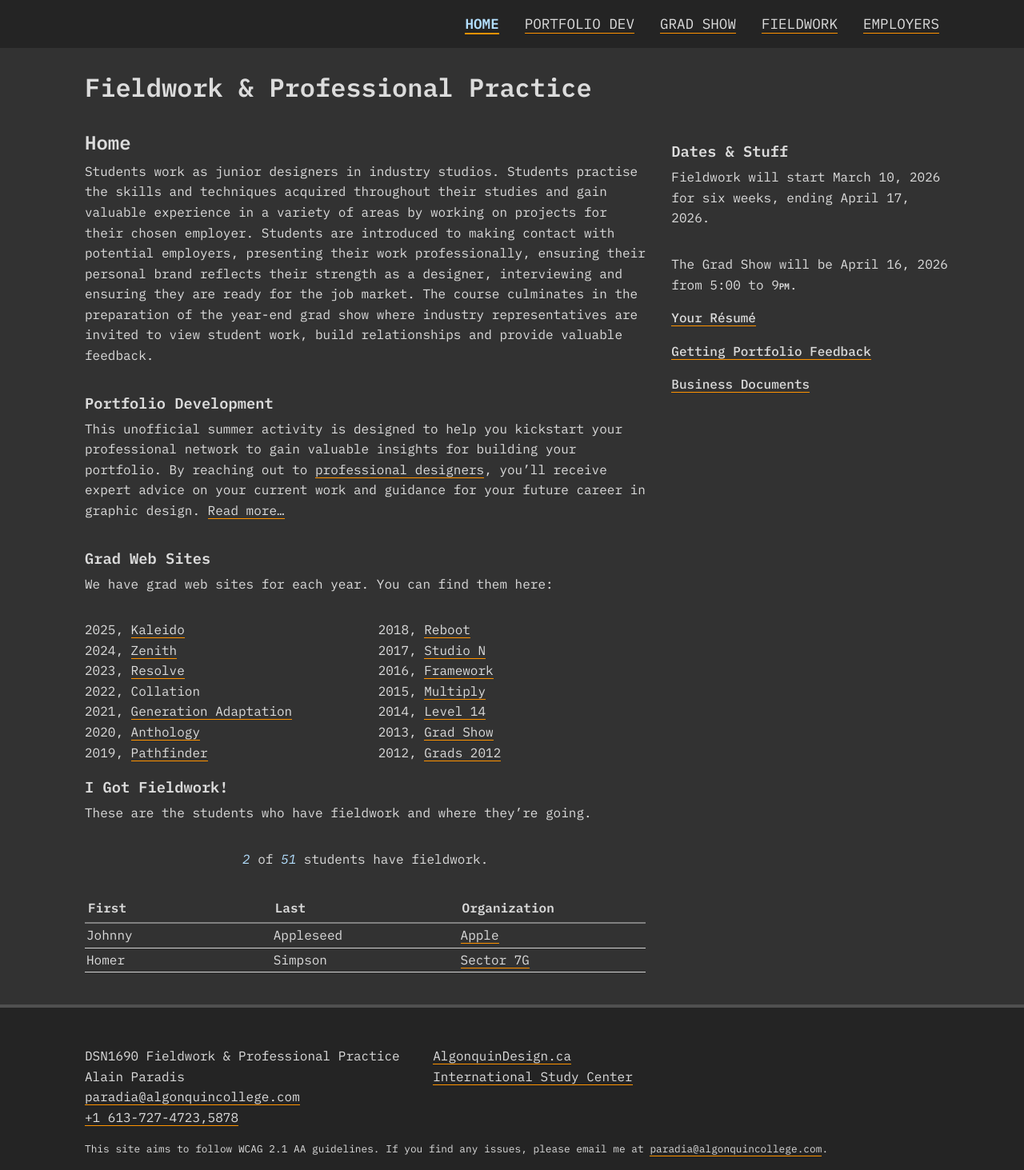
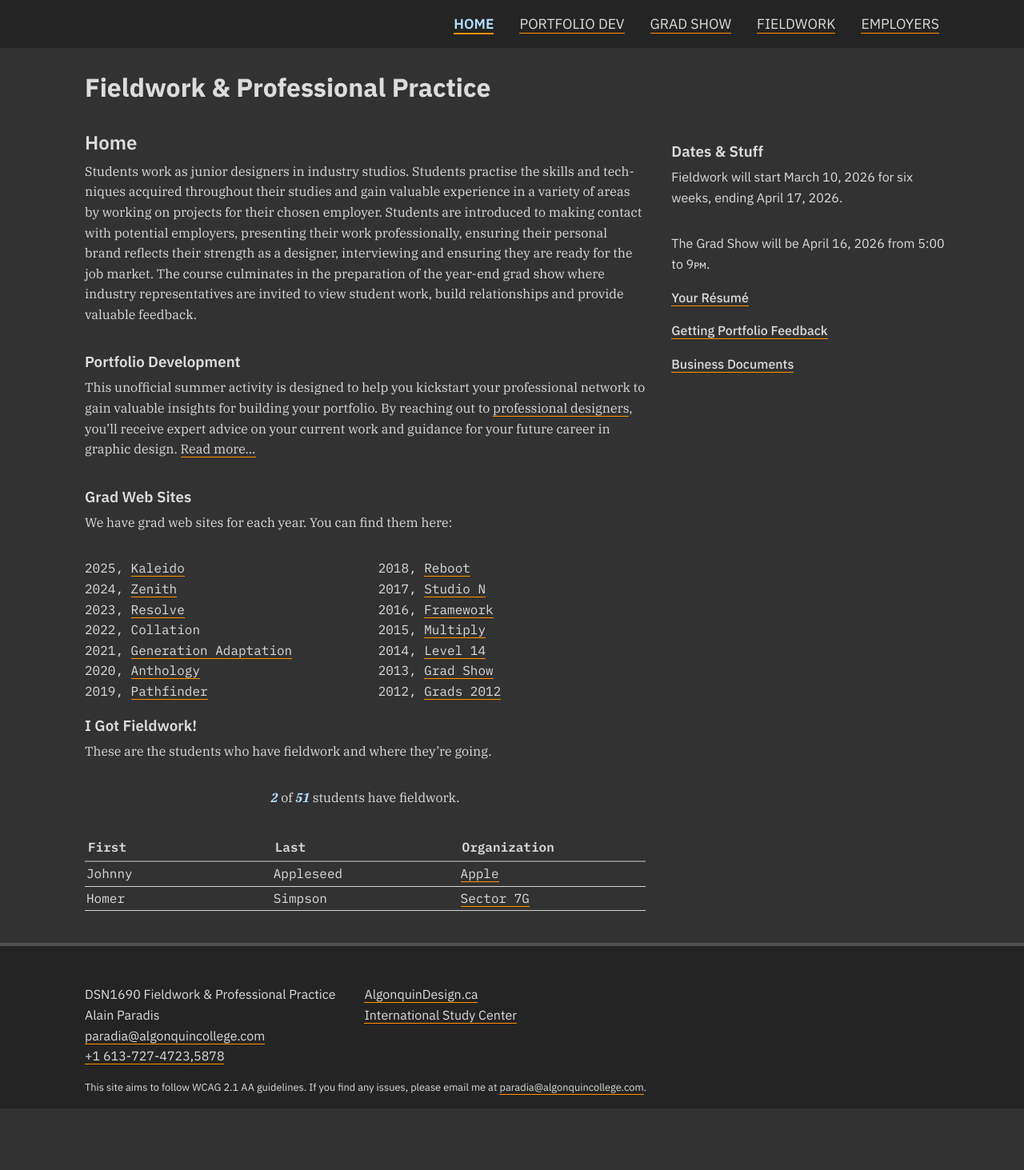
Before and after one commit to AlainParadis/wil, a Jekyll site: the page built from index.md, in a window 1280 px wide. Shown: the whole page at 80% size. Built offline with Jekyll 4.4.1, drawn with Linux system fonts in a browser that asks for light colours; after the commit the page ends 1386 px from its top, so only the background shows below that.

Commit message:
typographic enhancement

```diff
--- a/_layouts/default.html
+++ b/_layouts/default.html
@@ -7,7 +7,7 @@
 	<link rel="stylesheet" href="{{ site.url }}{{ site.baseurl }}/css/styles.css" type="text/css">
 	<link rel="preconnect" href="https://fonts.googleapis.com">
 	<link rel="preconnect" href="https://fonts.gstatic.com" crossorigin>
-	<link href="https://fonts.googleapis.com/css2?family=IBM+Plex+Mono:ital,wght@0,100;0,200;0,300;0,400;0,500;0,600;0,700;1,100;1,200;1,300;1,400;1,500;1,600;1,700&amp;display=swap" rel="stylesheet">
+	<link href="https://fonts.googleapis.com/css2?family=IBM+Plex+Mono:ital,wght@0,300;0,400;0,600;0,700;1,300;1,400;1,600;1,700&amp;family=IBM+Plex+Sans:ital,wght@0,100..700;1,100..700&amp;family=IBM+Plex+Serif:ital,wght@0,400;0,500;0,700;1,400;1,500;1,700&amp;display=swap" rel="stylesheet">
 	<title>{{ page.title }} | Fieldwork & Professional Practice</title>
 </head>
 <script>
--- a/css/styles.css
+++ b/css/styles.css
@@ -21,7 +21,7 @@
 
 html
 {
-	font-family: "IBM Plex Mono", sans-serif;
+	font-family: "IBM Plex Serif", serif;
 	font-style: normal;
 	font-size: 16px;
 	font-weight: 400;
@@ -35,6 +35,11 @@ body
 	margin: 0 auto 0 auto;
 	padding: 0;
 	overflow-x: hidden;
+    hyphens: auto;
+    hyphenate-limit-chars: 6 3 3;
+    hyphenate-limit-lines: 2;
+    hyphenate-limit-last: always;
+    hyphenate-limit-zone: 8%;
 }
 
 #container
@@ -65,6 +70,8 @@ nav
 
 aside
 {
+	font-family: "IBM Plex Sans", sans-serif;
+	font-style: normal;
 	grid-area: aside;
 	margin: 0 0 0 1rem;
 }
@@ -115,6 +122,20 @@ nav ul li a
 	text-transform: uppercase;
 }
 
+.sans
+{
+	font-family: "IBM Plex Sans", sans-serif;
+	font-style: normal;
+}
+
+.mono
+{
+	font-family: "IBM Plex Mono", sans-serif;
+	font-style: normal;
+}
+
+.center { text-align: center; }
+
 a, a:link
 {
 	color: var(--text-color);
@@ -139,7 +160,13 @@ a:hover
 }
 
 p { margin-bottom: 2.0rem; }
-.grad-site-list { column-count: 1; }
+
+.grad-site-list
+{
+	column-count: 1;
+	font-family: "IBM Plex Mono", sans-serif;
+	font-style: normal;
+}
 
 .skip-link
 {
@@ -235,9 +262,15 @@ footer div
 
 footer div:nth-child(n+1) { margin-top: 1rem; }
 
-h1, h2
+h1, h2, h3, h4, h5, h6
 {
-	font-weight: 600;
+	font-family: "IBM Plex Sans", sans-serif;
+	font-style: normal;
+}
+
+h1
+{
+	font-weight: 700;
 	font-size: 1.5rem;
 	font-style: normal;
 	color: var(--text-color);
@@ -247,7 +280,7 @@ h1, h2
 	border-bottom: 0;
 }
 
-h3, h4, h5, h6
+h2, h3, h4, h5, h6
 {
 	font-weight: 600;
 	font-style: normal;
@@ -289,6 +322,8 @@ hr
 
 ul
 {
+	column-count: 1;
+	font-family: "IBM Plex Sans", sans-serif;
 	list-style: none;
 	margin: 0;
 	margin-left: 1rem;
@@ -298,12 +333,14 @@ ul
 ul li
 {
 	position: relative;
-	padding-left: 1rem;
+	padding-left: 1.5rem;
+	padding-top: 4px;
 }
 
 ul li::before
 {
-	content: "➔";
+	content: "➜";
+	font-size: 0.9rem;
 	position: absolute;
 	left: 0;
 	color: var(--light);
@@ -414,11 +451,13 @@ dd { margin: 0 2rem 1rem 2rem; }
 .small-caps
 {
 	font-variant: small-caps;
-	font-weight: 600;
+	font-weight: 500;
 }
 
 table
 {
+	font-family: "IBM Plex mono", sans-serif;
+	font-style: normal;
 	width: 100%;
 	table-layout: auto;
 	/* Columns adjust to content */
@@ -453,7 +492,7 @@ td
 
 em
 {
-	font-weight: 400;
+	font-weight: 600;
 	font-style: italic;
 	color: var(--blue-light);
 }
@@ -497,10 +536,17 @@ footer span { display: block; }
 	header { grid-area: header; }
 	main { grid-area: main; }
 	aside { grid-area: aside; }
-	footer { grid-area: footer; }
+
+	footer
+	{
+		grid-area: footer;
+		font-family: "IBM Plex Sans", sans-serif;
+	}
 
 	nav
 	{
+		font-family: "IBM Plex mono", sans-serif;
+		font-style: normal;
 		grid-area: nav;
 		font-size: 1.1rem;
 		background-color: var(--dark);
```
Lines whose indentation alone changed are shown as unchanged.
